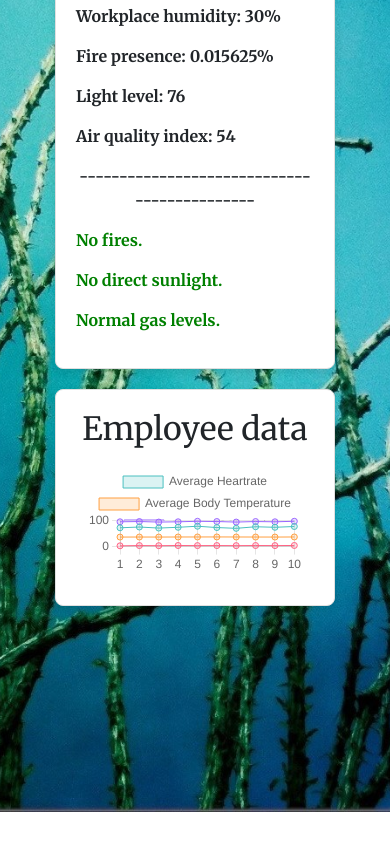
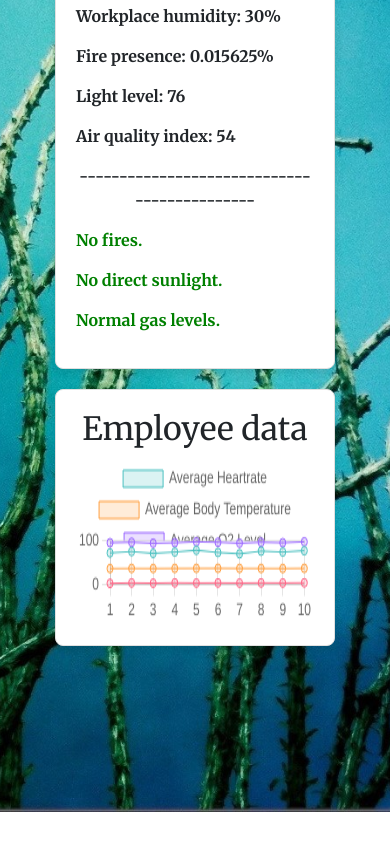
Before and after one commit to eliseipilug30/SmartGlove, a React (Create React App) app: page / in a window 390 px wide. Shown: the part 449-1293 px from the top of the page. Built offline with nearby package versions, Linux system fonts and the light colour scheme; no server answers.

Commit message:
now responsive :)

```diff
--- a/src/chart/styles/chart.css
+++ b/src/chart/styles/chart.css
@@ -1,21 +1,20 @@
 .chart-container {
     position: relative;
-    width: 100%;
-    max-width: 800px; /* Adjust the max width for large screens */
-    margin: 0 auto;   /* Center the chart horizontally */
-    padding: 20px;    /* Optional padding around the chart */
+    width: 100%;          /* Make the container take up full width */
+    height: 40vh;         /* Set the height to be 50% of the viewport height */
+    max-width: 100%;      /* Ensure no maximum width to allow it to scale */
+    margin: 0 auto;       /* Center the chart horizontally */
 }
 
 canvas {
     display: block;
-    width: 100% !important;  /* Ensure the canvas fills the container */
-    height: auto !important; /* Let the height adjust proportionally */
+    width: 100% !important;  /* Ensure the canvas fills the container width */
+    height: 100% !important; /* Ensure the height fills the container height */
 }
 
-/* For small screens, remove the max-width to allow the chart to resize more fluidly */
+/* Media query to adjust the chart for smaller screens */
 @media (max-width: 600px) {
     .chart-container {
-        padding: 10px;  /* Adjust padding for mobile screens */
-        max-width: 100%;  /* Remove max-width constraint for mobile */
+        height: 20vh;  /* Reduce height on smaller screens */
     }
 }
```
